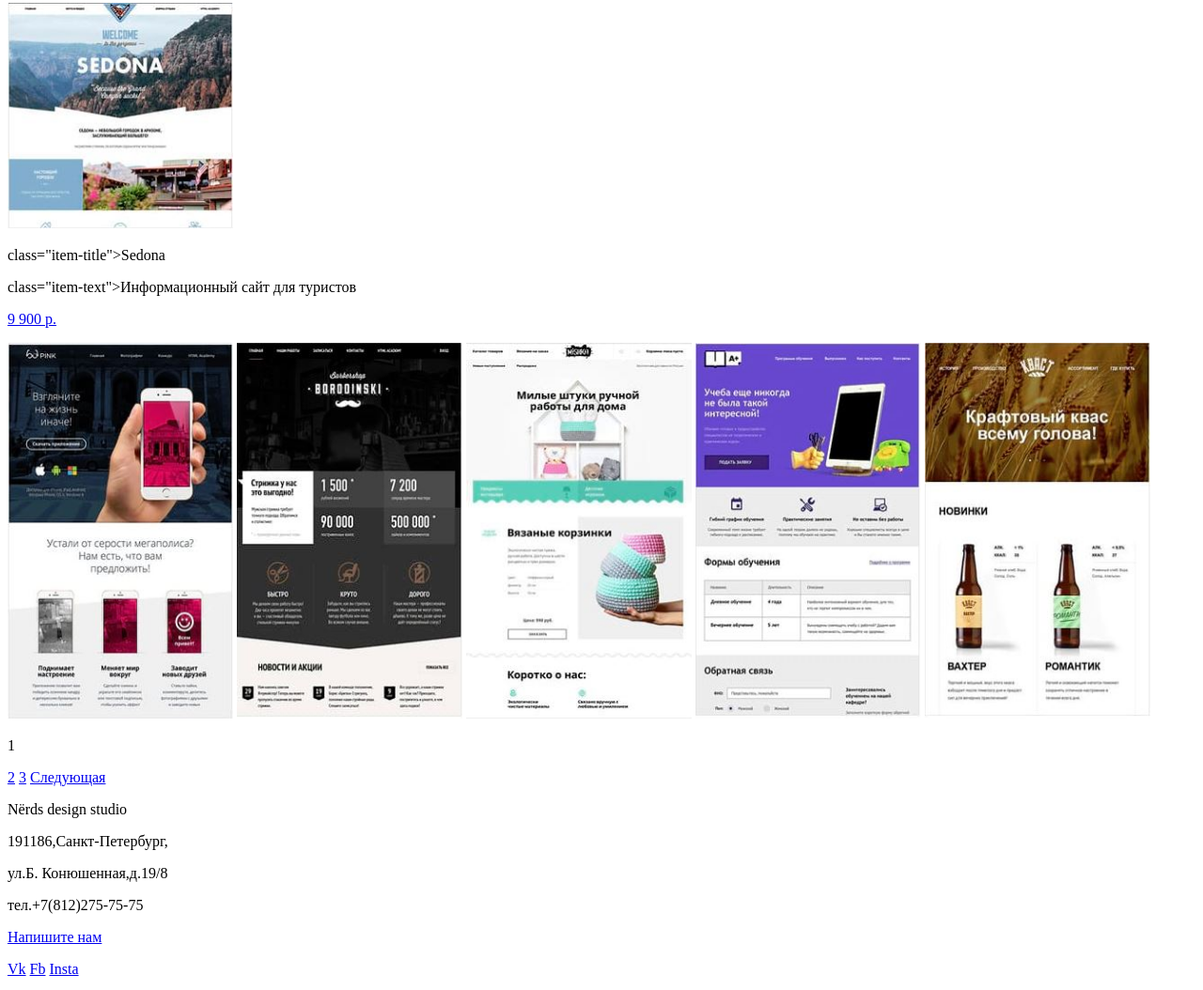
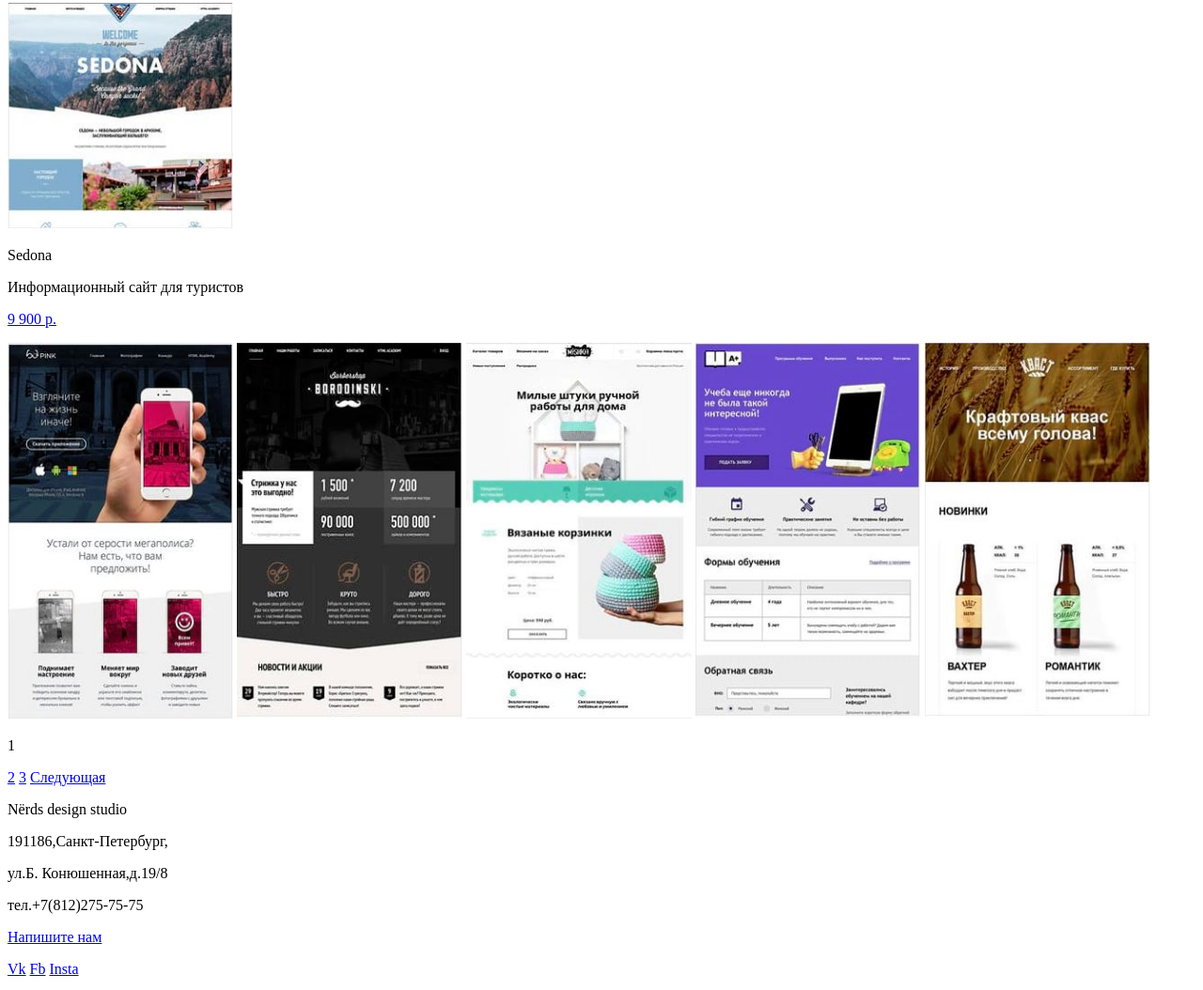
Before and after one commit to alexey-holzschutz/845619-nerds, a plain HTML site: page catalog.html in a window 1280 px wide. Shown: the part 806-1860 px from the top of the page at 94% size. Drawn offline with Linux system fonts and the light colour scheme.

Commit message:
пара ошибок исправлено

```diff
--- a/catalog.html
+++ b/catalog.html
@@ -107,8 +107,8 @@
 
     <!-- Item cards -->
     <img src="img/item1.jpg" alt="Sunset" width="240" height="240">
-    <p> class="item-title">Sedona</p>
-    <p> class="item-text">Информационный сайт для туристов</p>
+    <p class="item-title">Sedona</p>
+    <p class="item-text">Информационный сайт для туристов</p>
     <a href="#" class="btn item-price">9 900 р.</a>
     <p></p>
     <img src="img/item2.jpg" alt="Pink" width="240" height="400">
```
